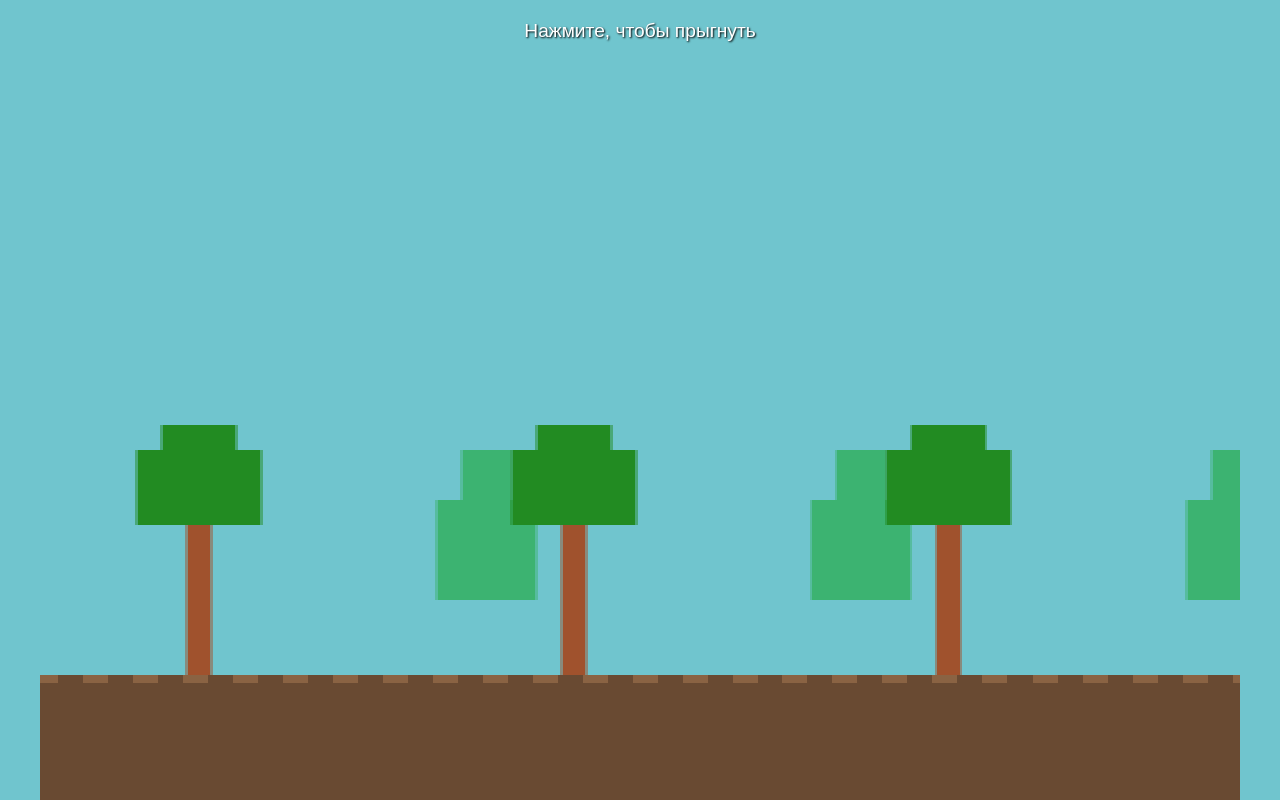
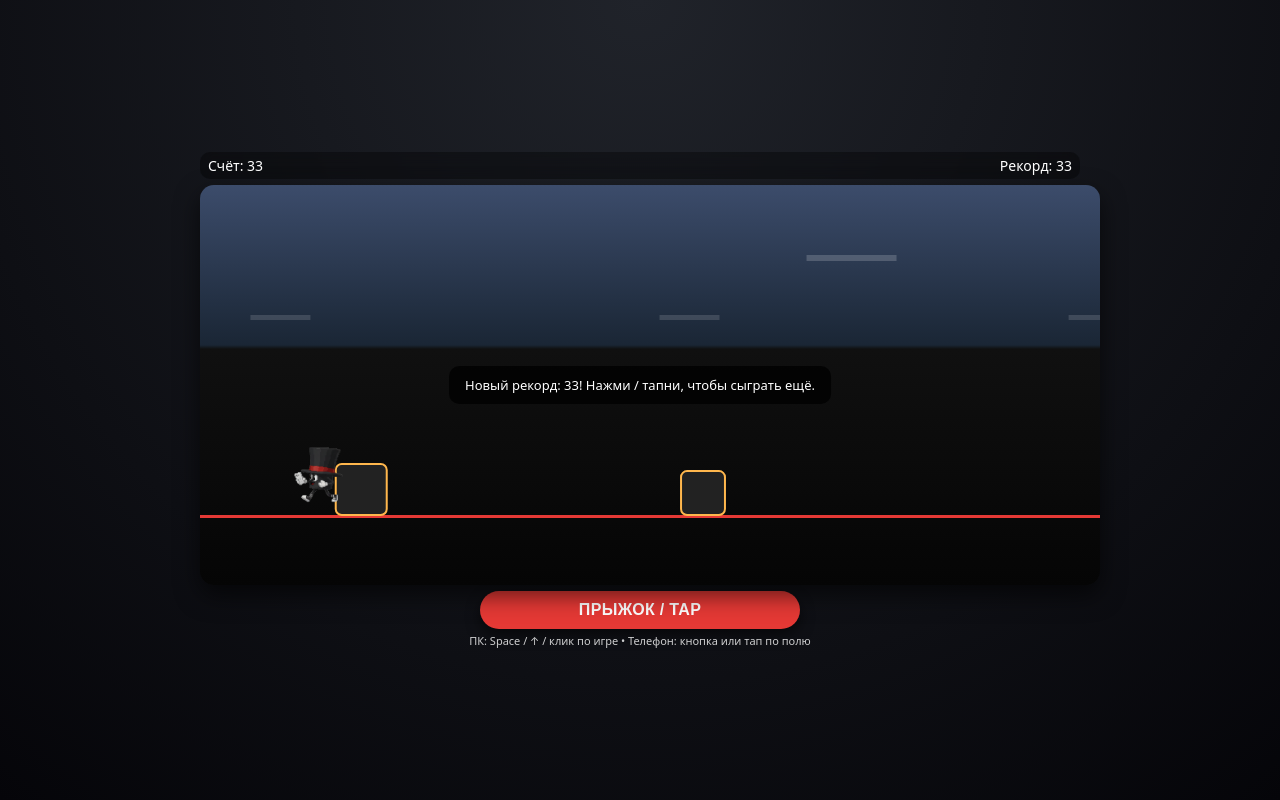
Before and after one commit to Anrash89/MisterShlypa, a plain HTML site: page index.html in a window 1280 px wide. Drawn offline with Linux system fonts and the light colour scheme.

Commit message:
Update index.html

```diff
--- a/index.html
+++ b/index.html
@@ -1,396 +1,485 @@
 <!DOCTYPE html>
 <html lang="ru">
 <head>
-    <meta charset="UTF-8">
-    <meta name="viewport" content="width=device-width, initial-scale=1.0, user-scalable=no">
-    <title>Pixel Runner</title>
+  <meta charset="UTF-8" />
+  <title>Hat Runner</title>
+  <meta name="viewport" content="width=device-width, initial-scale=1.0" />
   <style>
-        body {
+    * {
+      box-sizing: border-box;
       margin: 0;
       padding: 0;
-            background-color: #111;
+    }
+
+    body {
+      min-height: 100vh;
       display: flex;
       justify-content: center;
       align-items: center;
-            height: 100vh;
-            overflow: hidden;
-            color: white;
-            font-family: 'Arial', sans-serif;
+      background: radial-gradient(circle at top, #20232a, #050509);
+      font-family: system-ui, -apple-system, BlinkMacSystemFont, sans-serif;
+      color: #fff;
     }
-        canvas {
-            background-color: #70c5ce; /* Цвет неба */
+
+    .wrapper {
+      width: 100%;
+      max-width: 900px;
+      padding: 10px;
+      display: flex;
+      flex-direction: column;
+      gap: 6px;
+      align-items: center;
+    }
+
+    .ui-top {
+      width: 100%;
+      display: flex;
+      justify-content: space-between;
+      align-items: center;
+      font-size: 14px;
+      padding: 4px 8px;
+      border-radius: 10px;
+      background: rgba(0,0,0,0.35);
+      backdrop-filter: blur(6px);
+    }
+
+    #game {
+      width: 100%;
+      border-radius: 14px;
+      background: linear-gradient(to bottom, #3c4c6b 0%, #1a2635 40%, #101010 41%, #050505 100%);
+      box-shadow: 0 10px 25px rgba(0,0,0,0.6);
+      touch-action: none; /* чтобы тапы были управлением */
       display: block;
+    }
 
-            width: 100vw;
-            height: 100vh;
-            object-fit: contain;
+    .ui-bottom {
+      width: 100%;
+      display: flex;
+      flex-direction: column;
+      align-items: center;
+      gap: 4px;
+    }
 
-            image-rendering: -moz-crisp-edges;
-            image-rendering: -webkit-crisp-edges;
-            image-rendering: pixelated;
-            image-rendering: crisp-edges;
+    #jumpBtn {
+      padding: 10px 26px;
+      border-radius: 999px;
+      border: none;
+      background: #e53935;
+      color: #fff;
+      font-weight: 600;
+      font-size: 16px;
+      letter-spacing: 0.02em;
+      cursor: pointer;
+      box-shadow: 0 6px 14px rgba(0,0,0,0.55);
+      transition: transform 0.08s ease, box-shadow 0.08s ease, background 0.15s;
+      width: 100%;
+      max-width: 320px;
     }
-        #instructions {
+
+    #jumpBtn:active {
+      transform: translateY(2px);
+      box-shadow: 0 2px 6px rgba(0,0,0,0.7);
+      background: #c62828;
+    }
+
+    .hint {
+      font-size: 11px;
+      opacity: 0.8;
+      text-align: center;
+    }
+
+    .message {
       position: absolute;
-            top: 20px;
       left: 50%;
-            transform: translateX(-50%);
-            font-size: 1.2rem;
-            text-shadow: 1px 1px 2px black;
-            display: none;
-            z-index: 10;
+      top: 50%;
+      transform: translate(-50%, -50%);
+      background: rgba(0,0,0,0.78);
+      padding: 10px 16px;
+      border-radius: 10px;
+      font-size: 13px;
+      text-align: center;
+      pointer-events: none;
+    }
+
+    @media (max-width: 480px) {
+      .ui-top {
+        font-size: 12px;
+      }
+      #jumpBtn {
+        font-size: 15px;
+      }
+      .hint {
+        font-size: 10px;
+      }
     }
   </style>
 </head>
 <body>
-    <div id="instructions">Нажмите, чтобы прыгнуть</div>
-    <canvas id="gameCanvas"></canvas>
+  <div class="wrapper">
+    <div class="ui-top">
+      <div>Счёт: <span id="score">0</span></div>
+      <div>Рекорд: <span id="best">0</span></div>
+    </div>
+    <div style="position:relative; width:100%;">
+      <canvas id="game"></canvas>
+      <div id="message" class="message" style="display:none;"></div>
+    </div>
+    <div class="ui-bottom">
+      <button id="jumpBtn">ПРЫЖОК / TAP</button>
+      <div class="hint">
+        ПК: Space / ↑ / клик по игре • Телефон: кнопка или тап по полю
+      </div>
+    </div>
+  </div>
 
   <script>
-        const canvas = document.getElementById('gameCanvas');
+    // ----- БАЗОВЫЕ НАСТРОЙКИ -----
+    const canvas = document.getElementById('game');
     const ctx = canvas.getContext('2d');
-        const instructions = document.getElementById('instructions');
 
-        const GAME_WIDTH = 480;
-        const GAME_HEIGHT = 320;
+    const scoreEl = document.getElementById('score');
+    const bestEl = document.getElementById('best');
+    const jumpBtn = document.getElementById('jumpBtn');
+    const messageEl = document.getElementById('message');
 
-        canvas.width = GAME_WIDTH;
-        canvas.height = GAME_HEIGHT;
+    // Виртуальное поле — рисуем в этих размерах, а потом масштабируем под экран
+    const VW = 900;
+    const VH = 400;
+    let scaleX = 1;
+    let scaleY = 1;
 
-        ctx.imageSmoothingEnabled = false;
+    function resizeCanvas() {
+      const maxWidth = Math.min(window.innerWidth - 20, 900);
+      const width = maxWidth;
+      const height = width * (VH / VW);
 
-        let gameSpeed = 3;
-        let score = 0;
-        let isGameOver = false;
-        let gameStarted = false;
-        const gravity = 0.6;
-        const groundY = GAME_HEIGHT - 50;
+      const ratio = window.devicePixelRatio || 1;
+      canvas.width = width * ratio;
+      canvas.height = height * ratio;
+      canvas.style.width = width + 'px';
+      canvas.style.height = height + 'px';
 
-        const spriteSheet = new Image();
-        // --- ВАЖНО: Убедитесь, что это имя вашего нового PNG файла ---
-        spriteSheet.src = 'sprite_sheet_1024x1024.png';
+      scaleX = (width * ratio) / VW;
+      scaleY = (height * ratio) / VH;
 
-        // --- ТОЧНЫЕ КООРДИНАТЫ СПРАЙТОВ для 1024x1024 PNG ---
-        // Эти значения рассчитаны для вашего изображения,
-        // предполагая, что оно теперь 1024x1024 и белый фон прозрачен.
-        // Я измерял *видимые* границы персонажа, чтобы избежать лишней прозрачности.
-        const SPRITES = {
-            run: [
-                { sx: 38,  sy: 40,  w: 60, h: 70 }, // Бег 1
-                { sx: 196, sy: 40,  w: 60, h: 70 }, // Бег 2
-                { sx: 350, sy: 40,  w: 60, h: 70 }  // Бег 3
-            ],
-            crouch: { sx: 120, sy: 298, w: 60, h: 70 }, // Прыжок - начало/приземление
-            jump:   { sx: 320, sy: 298, w: 60, h: 70 }  // Прыжок - в воздухе
+      ctx.setTransform(scaleX, 0, 0, scaleY, 0, 0);
+    }
+
+    window.addEventListener('resize', resizeCanvas);
+
+    // ----- СПРАЙТ -----
+    const sprite = new Image();
+    sprite.src = 'sprite_sheet_1024x1024.png'; // положи файл рядом с index.html
+
+    const FRAME_COLS = 3;
+    const FRAME_ROWS = 2;
+    let frameW = 0;
+    let frameH = 0;
+    let spriteReady = false;
+
+    sprite.onload = () => {
+      frameW = sprite.width / FRAME_COLS;
+      frameH = sprite.height / FRAME_ROWS;
+      spriteReady = true;
+      init();
     };
 
-        // Размеры персонажа на канвасе
-        const PLAYER_CANVAS_WIDTH = 55;
-        const PLAYER_CANVAS_HEIGHT = 65;
+    // ----- ИГРОК -----
+    const groundY = VH - 70;
 
-        class Player {
-            constructor() {
-                this.w = PLAYER_CANVAS_WIDTH;
-                this.h = PLAYER_CANVAS_HEIGHT;
-                this.x = 50;
-                this.y = groundY - this.h;
-                this.vy = 0;
-                this.isJumping = false;
+    const player = {
+      x: 80,
+      y: groundY - 90,
+      w: 70,
+      h: 90,
+      vy: 0,
+      onGround: true,
+      state: 'run', // run / jump
+      runFrame: 0,
+      jumpFrame: 0,
+      frameTime: 0
+    };
 
-                this.runFrame = 0;
-                this.animationTimer = 0;
-                this.animationSpeed = 6;
+    const GRAVITY = 1400;
+    const JUMP_VELOCITY = -600;
+
+    // ----- ПРЕПЯТСТВИЯ -----
+    let obstacles = [];
+    let baseSpeed = 260;
+    let speed = baseSpeed;
+    let spawnTimer = 0;
+
+    // ----- СЧЁТ -----
+    let score = 0;
+    let best = Number(localStorage.getItem('hatRunnerBest') || 0);
+    bestEl.textContent = best;
+    let gameOver = false;
+
+    // ----- ИНИЦИАЛИЗАЦИЯ -----
+    function init() {
+      resizeCanvas();
+      resetGame();
+      lastTime = performance.now();
+      requestAnimationFrame(loop);
+      showMessage('Тап / Space, чтобы прыгнуть. Избегай камней!');
+      setTimeout(() => hideMessage(), 2000);
     }
 
-            draw() {
-                let sprite;
-
-                if (this.isJumping) {
-                    if (this.vy < -5) {
-                        sprite = SPRITES.crouch;
-                    } else if (this.vy > 5) {
-                        sprite = SPRITES.crouch;
-                    } else {
-                        sprite = SPRITES.jump;
-                    }
-                } else {
-                    this.animationTimer++;
-                    if (this.animationTimer % this.animationSpeed === 0) {
-                        this.runFrame = (this.runFrame + 1) % SPRITES.run.length;
-                    }
-                    sprite = SPRITES.run[this.runFrame];
+    function resetGame() {
+      obstacles = [];
+      score = 0;
+      speed = baseSpeed;
+      spawnTimer = 0.5;
+      gameOver = false;
+      player.x = 80;
+      player.y = groundY - player.h;
+      player.vy = 0;
+      player.onGround = true;
+      player.state = 'run';
+      player.runFrame = 0;
+      player.jumpFrame = 0;
+      player.frameTime = 0;
+      scoreEl.textContent = '0';
     }
 
-                ctx.save();
-                ctx.translate(this.x + this.w / 2, this.y);
-                ctx.scale(-1, 1);
-
-                ctx.drawImage(
-                    spriteSheet,
-                    sprite.sx, sprite.sy, sprite.w, sprite.h,
-                    -this.w / 2, 0, this.w, this.h
-                );
-
-                ctx.restore();
+    // ----- КОНТРОЛЫ -----
+    function doJump() {
+      if (gameOver) {
+        resetGame();
+        return;
       }
-
-            update() {
-                this.y += this.vy;
-                if (this.y + this.h < groundY) {
-                    this.vy += gravity;
-                    this.isJumping = true;
-                } else {
-                    this.vy = 0;
-                    this.isJumping = false;
-                    this.y = groundY - this.h;
+      if (player.onGround) {
+        player.vy = JUMP_VELOCITY;
+        player.onGround = false;
+        player.state = 'jump';
+        player.jumpFrame = 0;
+        player.frameTime = 0;
       }
     }
 
-            jump() {
-                if (!this.isJumping && gameStarted) {
-                    this.vy = -12;
-                    this.isJumping = true;
+    document.addEventListener('keydown', (e) => {
+      if (e.code === 'Space' || e.code === 'ArrowUp' || e.code === 'KeyW') {
+        e.preventDefault();
+        doJump();
+      }
+    });
+
+    // Клик мышью
+    canvas.addEventListener('pointerdown', (e) => {
+      e.preventDefault();
+      doJump();
+    });
+
+    // Кнопка
+    jumpBtn.addEventListener('click', (e) => {
+      e.preventDefault();
+      doJump();
+    });
+
+    // ----- ГЛАВНЫЙ ЦИКЛ -----
+    let lastTime = 0;
+
+    function loop(timestamp) {
+      const dt = Math.min((timestamp - lastTime) / 1000, 0.033); // не больше ~33мс
+      lastTime = timestamp;
+
+      if (spriteReady) {
+        update(dt);
+        draw();
+      }
+
+      requestAnimationFrame(loop);
+    }
+
+    // ----- ЛОГИКА -----
+    function update(dt) {
+      if (!gameOver) {
+        // Увеличиваем сложность
+        speed += dt * 8;
+
+        // Обновляем счёт
+        score += dt * 10;
+        scoreEl.textContent = Math.floor(score);
+
+        // Спавн препятствий
+        spawnTimer -= dt;
+        if (spawnTimer <= 0) {
+          spawnObstacle();
+          spawnTimer = 0.9 + Math.random() * 0.8; // интервал между камнями
+        }
+
+        // Двигаем препятствия
+        for (let i = obstacles.length - 1; i >= 0; i--) {
+          const o = obstacles[i];
+          o.x -= speed * dt;
+          if (o.x + o.w < -20) {
+            obstacles.splice(i, 1);
           }
         }
 
-            getHitbox() {
-                // Хитбокс, чтобы он был максимально точным к видимым границам персонажа
-                const paddingX = this.w * 0.15;
-                const paddingY = this.h * 0.1;
-                return {
-                    x: this.x + paddingX,
-                    y: this.y + paddingY,
-                    w: this.w - paddingX * 2,
-                    h: this.h - paddingY * 1.5
-                };
+        // Физика прыжка
+        player.vy += GRAVITY * dt;
+        player.y += player.vy * dt;
+
+        if (player.y + player.h >= groundY) {
+          player.y = groundY - player.h;
+          player.vy = 0;
+          if (!player.onGround) {
+            player.onGround = true;
+            player.state = 'run';
+            player.frameTime = 0;
           }
         }
 
-        class Obstacle {
-            constructor(x, type) {
-                this.x = x;
-                this.type = type;
-
-                if (type === 'smallRock') {
-                    this.w = 20;
-                    this.h = 15;
-                } else { // type === 'bigRock'
-                    this.w = 35;
-                    this.h = 25;
+        // Анимация спрайта
+        player.frameTime += dt;
+        if (player.state === 'run') {
+          const runFPS = 10;
+          if (player.frameTime >= 1 / runFPS) {
+            player.frameTime = 0;
+            player.runFrame = (player.runFrame + 1) % 3;
           }
-                this.y = groundY - this.h;
-            }
-
-            draw() {
-                ctx.fillStyle = '#808080';
-
-                if (this.type === 'smallRock') {
-                    ctx.fillRect(this.x, this.y + this.h * 0.5, this.w, this.h * 0.5);
-                    ctx.fillRect(this.x + this.w * 0.2, this.y, this.w * 0.6, this.h * 0.5);
-                } else { // bigRock
-                    ctx.fillRect(this.x, this.y + this.h * 0.6, this.w, this.h * 0.4);
-                    ctx.fillRect(this.x + this.w * 0.1, this.y + this.h * 0.3, this.w * 0.8, this.h * 0.3);
-                    ctx.fillRect(this.x + this.w * 0.3, this.y, this.w * 0.4, this.h * 0.3);
+        } else if (player.state === 'jump') {
+          const jumpFPS = 8;
+          if (player.frameTime >= 1 / jumpFPS) {
+            player.frameTime = 0;
+            if (player.jumpFrame < 2) player.jumpFrame++;
           }
         }
 
-            update() {
-                this.x -= gameSpeed;
+        // Проверка столкновений
+        for (const o of obstacles) {
+          if (rectsIntersect(
+            player.x + 10, player.y + 5, player.w - 20, player.h - 10,
+            o.x + 4, o.y + 4, o.w - 8, o.h - 8
+          )) {
+            handleGameOver();
+            break;
           }
-
-            getHitbox() {
-                const paddingX = this.w * 0.1;
-                const paddingY = this.h * 0.1;
-                return {
-                    x: this.x + paddingX,
-                    y: this.y + paddingY,
-                    w: this.w - paddingX * 2,
-                    h: this.h - paddingY
-                };
-            }
-        }
-
-        let player = new Player();
-        let obstacles = [];
-        let obstacleTimer = 0;
-        let nextObstacleTime = 100;
-
-        function spawnObstacle() {
-            const obstacleTypes = ['smallRock', 'bigRock'];
-            const type = obstacleTypes[Math.floor(Math.random() * obstacleTypes.length)];
-
-            obstacles.push(new Obstacle(GAME_WIDTH, type));
-
-            nextObstacleTime = Math.random() * 100 + 100 - (gameSpeed * 5);
-            obstacleTimer = 0;
-        }
-
-        function updateObstacles() {
-            obstacleTimer++;
-            if (obstacleTimer > nextObstacleTime) {
-                spawnObstacle();
-            }
-
-            for (let i = obstacles.length - 1; i >= 0; i--) {
-                obstacles[i].update();
-                obstacles[i].draw();
-
-                if (obstacles[i].x + obstacles[i].w < 0) {
-                    obstacles.splice(i, 1);
-                    score++;
         }
       }
     }
 
-        function checkCollisions() {
-            const playerBox = player.getHitbox();
-            for (const obs of obstacles) {
-                const obsBox = obs.getHitbox();
-                if (
-                    playerBox.x < obsBox.x + obsBox.w &&
-                    playerBox.x + playerBox.w > obsBox.x &&
-                    playerBox.y < obsBox.y + obsBox.h &&
-                    playerBox.y + playerBox.h > obsBox.y
-                ) {
-                    gameOver();
+    function spawnObstacle() {
+      // Сейчас — простой прямоугольник.
+      // Когда нарисуешь камень, тут можно будет добавить спрайт.
+      const size = 42 + Math.random() * 14;
+      obstacles.push({
+        x: VW + 30,
+        y: groundY - size,
+        w: size,
+        h: size
+      });
     }
+
+    function rectsIntersect(x1, y1, w1, h1, x2, y2, w2, h2) {
+      return (
+        x1 < x2 + w2 &&
+        x1 + w1 > x2 &&
+        y1 < y2 + h2 &&
+        y1 + h1 > y2
+      );
+    }
+
+    function handleGameOver() {
+      gameOver = true;
+      if (score > best) {
+        best = Math.floor(score);
+        localStorage.setItem('hatRunnerBest', best);
+        bestEl.textContent = best;
+        showMessage('Новый рекорд: ' + best + '! Нажми / тапни, чтобы сыграть ещё.');
+      } else {
+        showMessage('Игра окончена. Счёт: ' + Math.floor(score) + '. Тап / Space для рестарта.');
       }
     }
 
-        let groundOffset = 0;
-        let treeOffset = 0;
+    // ----- ОТРИСОВКА -----
+    function drawBackground() {
+      // Лёгкий параллакс
+      const t = performance.now() / 1000;
+      const offsetFar = (t * (speed * 0.1)) % VW;
+      const offsetNear = (t * (speed * 0.25)) % VW;
 
-        function drawBackground() {
-            // Земля
-            ctx.fillStyle = '#694a32';
-            ctx.fillRect(0, groundY, GAME_WIDTH, GAME_HEIGHT - groundY);
+      // Дальний слой (горизонтальные полосы/тени)
+      ctx.save();
+      ctx.globalAlpha = 0.18;
+      ctx.fillStyle = '#ffffff';
+      for (let i = -1; i < 3; i++) {
+        const x = -offsetFar + i * (VW / 1.2);
+        ctx.fillRect(x, 70, 90, 6);
+      }
+      ctx.restore();
 
-            // "Трава" / пиксельные детали на земле
-            ctx.fillStyle = '#8a6343';
-            groundOffset = (groundOffset - gameSpeed) % 20;
-            for (let x = groundOffset; x < GAME_WIDTH; x += 20) {
-                ctx.fillRect(x, groundY, 10, 3);
+      // Ближний слой
+      ctx.save();
+      ctx.globalAlpha = 0.14;
+      ctx.fillStyle = '#ffffff';
+      for (let i = -1; i < 4; i++) {
+        const x = -offsetNear + i * (VW / 2.2);
+        ctx.fillRect(x, 130, 60, 5);
+      }
+      ctx.restore();
+
+      // Линия земли
+      ctx.strokeStyle = '#e53935';
+      ctx.lineWidth = 3;
+      ctx.beginPath();
+      ctx.moveTo(0, groundY + 1.5);
+      ctx.lineTo(VW, groundY + 1.5);
+      ctx.stroke();
     }
 
-            // Пиксельные деревья на заднем плане (движутся медленнее)
-            ctx.fillStyle = '#228B22';
-            treeOffset = (treeOffset - gameSpeed * 0.5) % 150;
-
-            for (let x = treeOffset; x < GAME_WIDTH; x += 150) {
-                // Ствол
-                ctx.fillStyle = '#A0522D';
-                ctx.fillRect(x + 60, groundY - 60, 10, 60);
-                // Листва 1
-                ctx.fillStyle = '#228B22';
-                ctx.fillRect(x + 40, groundY - 90, 50, 30);
-                ctx.fillRect(x + 50, groundY - 100, 30, 20);
-                // Листва 2 (немного другое дерево)
-                ctx.fillStyle = '#3CB371';
-                ctx.fillRect(x + 160, groundY - 70, 40, 40);
-                ctx.fillRect(x + 170, groundY - 90, 20, 20);
+    function drawObstacles() {
+      ctx.save();
+      ctx.fillStyle = '#222';
+      ctx.strokeStyle = '#ffb74d';
+      ctx.lineWidth = 2;
+      for (const o of obstacles) {
+        ctx.beginPath();
+        ctx.roundRect(o.x, o.y, o.w, o.h, 6);
+        ctx.fill();
+        ctx.stroke();
       }
+      ctx.restore();
     }
 
-        function drawScore() {
-            ctx.fillStyle = 'white';
-            ctx.font = '20px "Courier New", Courier, monospace';
-            ctx.textAlign = 'right';
-            ctx.fillText(`SCORE: ${score}`, GAME_WIDTH - 10, 30);
+    function drawPlayer() {
+      if (!spriteReady) return;
+
+      let sx = 0;
+      let sy = 0;
+
+      if (player.state === 'run') {
+        sx = player.runFrame * frameW;
+        sy = 0; // верхняя строка — бег
+      } else {
+        sx = player.jumpFrame * frameW;
+        sy = frameH; // нижняя строка — прыжок
       }
 
-        function startGame() {
-            if (!gameStarted) {
-                gameStarted = true;
-                isGameOver = false;
-                score = 0;
-                gameSpeed = 3;
-                obstacles = [];
-                player = new Player();
-                instructions.style.display = 'none';
-                gameLoop();
-            } else if (isGameOver) {
-                gameStarted = true;
-                isGameOver = false;
-                score = 0;
-                gameSpeed = 3;
-                obstacles = [];
-                player = new Player();
-                instructions.style.display = 'none';
-                gameLoop();
-            }
+      ctx.drawImage(
+        sprite,
+        sx, sy, frameW, frameH,
+        player.x, player.y, player.w, player.h
+      );
     }
 
-        function gameOver() {
-            isGameOver = true;
-            gameStarted = false;
-
-            ctx.fillStyle = 'rgba(0, 0, 0, 0.5)';
-            ctx.fillRect(0, 0, GAME_WIDTH, GAME_HEIGHT);
-
-            ctx.fillStyle = 'white';
-            ctx.font = '30px "Courier New", Courier, monospace';
-            ctx.textAlign = 'center';
-            ctx.fillText('GAME OVER', GAME_WIDTH / 2, GAME_HEIGHT / 2 - 20);
-            ctx.font = '16px "Courier New", Courier, monospace';
-            ctx.fillText(`Score: ${score}`, GAME_WIDTH / 2, GAME_HEIGHT / 2 + 10);
-            ctx.fillText('Нажмите, чтобы начать заново', GAME_WIDTH / 2, GAME_HEIGHT / 2 + 40);
+    function draw() {
+      ctx.clearRect(0, 0, VW, VH);
+      drawBackground();
+      drawObstacles();
+      drawPlayer();
     }
 
-        function showStartScreen() {
-             ctx.fillStyle = '#70c5ce';
-             ctx.fillRect(0, 0, GAME_WIDTH, GAME_HEIGHT);
-             drawBackground();
-
-             const tempPlayer = new Player(); // Создаем временного игрока для стартового экрана
-             tempPlayer.draw();
-
-             instructions.style.display = 'block';
+    // ----- ВСПОМОГАТЕЛЬНЫЕ -----
+    function showMessage(text) {
+      messageEl.textContent = text;
+      messageEl.style.display = 'block';
     }
 
-        function gameLoop() {
-            if (isGameOver) return;
-
-            ctx.clearRect(0, 0, GAME_WIDTH, GAME_HEIGHT);
-
-            drawBackground();
-            player.draw();
-            updateObstacles();
-            drawScore();
-
-            player.update();
-            checkCollisions();
-
-            gameSpeed += 0.001;
-
-            requestAnimationFrame(gameLoop);
+    function hideMessage() {
+      messageEl.style.display = 'none';
     }
-
-        window.addEventListener('keydown', (e) => {
-            if (e.code === 'Space') {
-                if (!gameStarted) startGame();
-                player.jump();
-            }
-        });
-
-        canvas.addEventListener('mousedown', () => {
-             if (!gameStarted) startGame();
-             player.jump();
-        });
-
-        canvas.addEventListener('touchstart', (e) => {
-            e.preventDefault();
-            if (!gameStarted) startGame();
-            player.jump();
-        }, { passive: false });
-
-        spriteSheet.onload = () => {
-            showStartScreen();
-        };
-        spriteSheet.onerror = () => {
-            console.error('Не удалось загрузить спрайт-лист!');
-            alert('Ошибка: Не найден файл ' + spriteSheet.src);
-        };
-
   </script>
 </body>
 </html>
```
Lines whose indentation alone changed are shown as unchanged.
